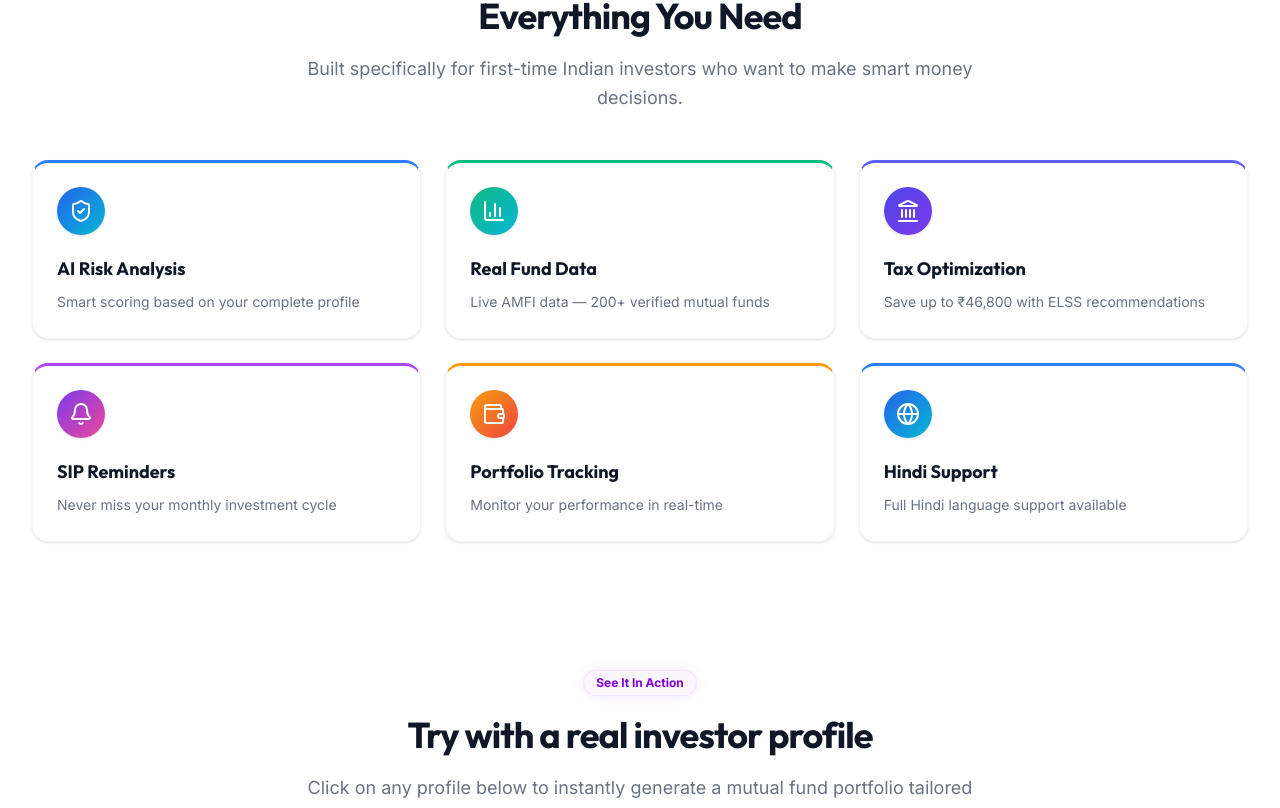
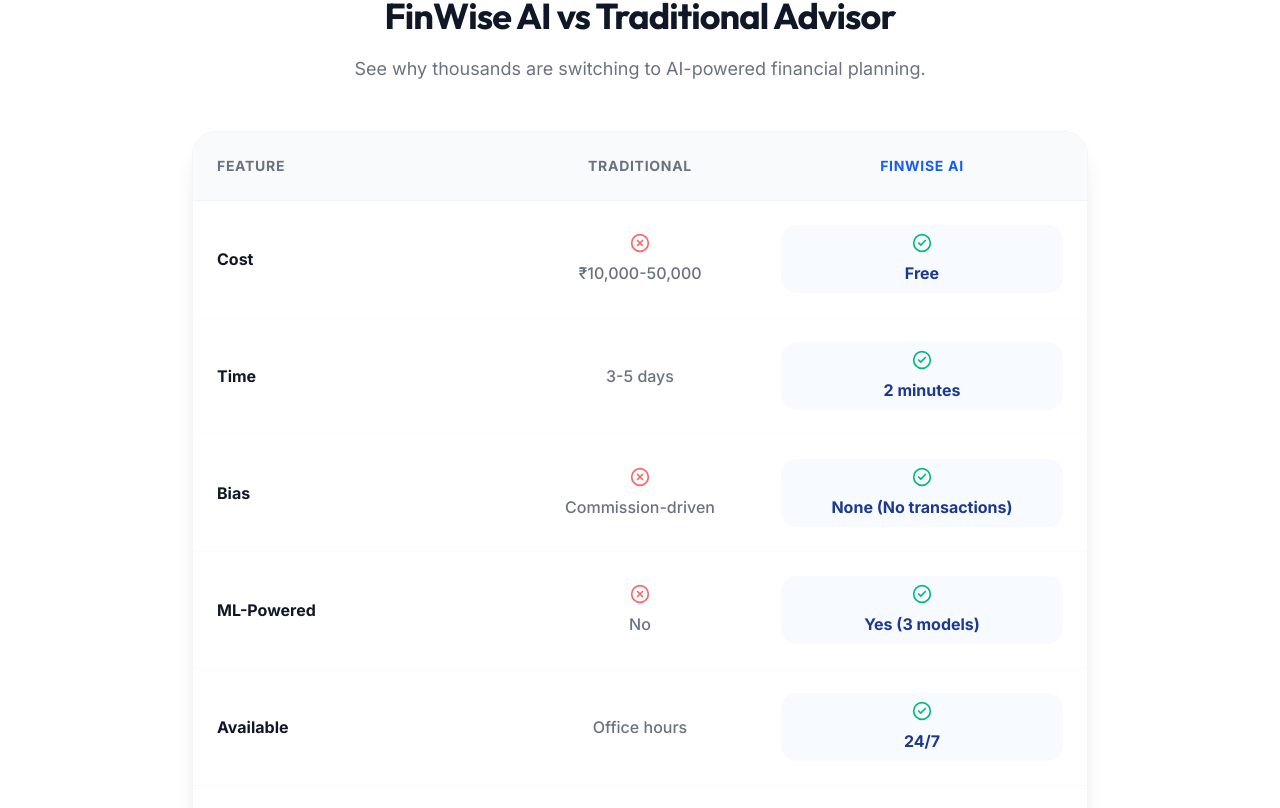
Before and after one commit to rudrathakur3535-ux/finwise-ai-mvp, a Next.js app in the folder frontend/: page / in a window 1280 px wide. Shown: the part 1651-2459 px from the top of the page. Built offline with nearby package versions, Linux system fonts and the light colour scheme.

Commit message:
feat: Add TrustScoreCard and ComparisonTable components

```diff
--- a/frontend/app/page.tsx
+++ b/frontend/app/page.tsx
@@ -13,6 +13,7 @@
 import { SectionHeader } from "../components/ui/premium/SectionHeader";
 import { GradientCard } from "../components/ui/premium/GradientCard";
 import { GlowBadge } from "../components/ui/premium/GlowBadge";
+import { ComparisonTable } from "../components/ComparisonTable";
 
 export default function LandingPage() {
   const router = useRouter();
@@ -226,7 +227,10 @@
           </div>
         </section>
 
-        {/* SECTION 4: FEATURES GRID */}
+        {/* SECTION 4: COMPARISON TABLE */}
+        <ComparisonTable />
+
+        {/* SECTION 5: FEATURES GRID */}
         <section>
           <SectionHeader
             badge="Features"
--- a/frontend/app/results/page.tsx
+++ b/frontend/app/results/page.tsx
@@ -13,6 +13,7 @@
 import { GradientButton } from "../../components/ui/premium/GradientButton";
 import { GlowBadge } from "../../components/ui/premium/GlowBadge";
 import { TaxSavingSection } from "../../components/dashboard/TaxSavingSection";
+import { TrustScoreCard } from "../../components/TrustScoreCard";
 import { AdvisorResponse, RecommendedFund } from "../../lib/types";
 
 // Typewriter Effect Component
@@ -186,6 +187,9 @@
             <TypewriterText text={result.ai_advice || `Aapka risk score ${riskScore}/10 hai. Aapke liye best funds select kiye gaye hain with total monthly SIP of ₹${monthlySip.toLocaleString()}. Consistent SIP se long term mein achhe returns milenge. Invest karte raho!`} />
           </div>
         </motion.div>
+
+        {/* TRUST SCORE WIDGET */}
+        <TrustScoreCard riskScore={riskScore} />
 
         {/* CHARTS GRID */}
         <div className="grid grid-cols-1 lg:grid-cols-3 gap-8">
--- /dev/null
+++ b/frontend/components/ComparisonTable.tsx
@@ -0,0 +1,49 @@
+import { motion } from "framer-motion";
+import { CheckCircle2, XCircle } from "lucide-react";
+import { SectionHeader } from "./ui/premium/SectionHeader";
+
+export function ComparisonTable() {
+  const comparisonData = [
+    { feature: "Cost", traditional: "₹10,000-50,000", finwise: "Free" },
+    { feature: "Time", traditional: "3-5 days", finwise: "2 minutes" },
+    { feature: "Bias", traditional: "Commission-driven", finwise: "None (No transactions)" },
+    { feature: "ML-Powered", traditional: "No", finwise: "Yes (3 models)" },
+    { feature: "Available", traditional: "Office hours", finwise: "24/7" },
+    { feature: "Language", traditional: "English only", finwise: "Hindi + English" }
+  ];
+
+  return (
+    <section>
+      <SectionHeader
+        badge="Comparison"
+        accent="blue"
+        title="FinWise AI vs Traditional Advisor"
+        subtitle="See why thousands are switching to AI-powered financial planning."
+      />
+
+      <div className="max-w-4xl mx-auto mt-12 bg-white rounded-3xl border border-gray-100 shadow-xl overflow-hidden">
+        <div className="grid grid-cols-3 bg-gray-50 border-b border-gray-100 p-6 text-center">
+          <div className="text-left font-bold text-gray-500 uppercase tracking-wider text-sm">Feature</div>
+          <div className="font-bold text-gray-500 uppercase tracking-wider text-sm">Traditional</div>
+          <div className="font-extrabold text-blue-600 uppercase tracking-wider text-sm">FinWise AI</div>
+        </div>
+
+        {comparisonData.map((row, index) => (
+          <div key={index} className="grid grid-cols-3 p-6 border-b border-gray-50 items-center text-center hover:bg-blue-50/30 transition-colors">
+            <div className="text-left font-bold text-gray-900">{row.feature}</div>
+            <div className="text-gray-500 font-medium flex flex-col items-center justify-center gap-1">
+              {(row.traditional === "No" || row.traditional.includes("Commission-driven") || row.traditional.includes("10,000")) ? (
+                <XCircle className="w-5 h-5 text-red-400 mb-1" />
+              ) : null}
+              {row.traditional}
+            </div>
+            <div className="text-blue-900 font-bold flex flex-col items-center justify-center gap-1 bg-blue-50/50 p-2 rounded-lg">
+              <CheckCircle2 className="w-5 h-5 text-emerald-500 mb-1" />
+              {row.finwise}
+            </div>
+          </div>
+        ))}
+      </div>
+    </section>
+  );
+}
--- /dev/null
+++ b/frontend/components/TrustScoreCard.tsx
@@ -0,0 +1,72 @@
+import { motion } from "framer-motion";
+import { ShieldCheck, Bot, CheckCircle2, Database } from "lucide-react";
+
+interface TrustScoreCardProps {
+  riskScore: number;
+}
+
+export function TrustScoreCard({ riskScore }: TrustScoreCardProps) {
+  // Approximate ML score based on Risk Score to show "Both methods agree"
+  const mlScore = (riskScore + (Math.random() * 0.4 - 0.1)).toFixed(1);
+  const ruleScore = riskScore.toFixed(1);
+
+  return (
+    <motion.div
+      initial={{ opacity: 0, y: 20 }} animate={{ opacity: 1, y: 0 }} transition={{ delay: 0.35 }}
+      className="bg-white rounded-3xl p-8 border border-gray-100 shadow-sm mt-8"
+    >
+      <div className="flex items-center gap-3 mb-6">
+        <div className="w-10 h-10 bg-blue-50 rounded-xl flex items-center justify-center">
+          <ShieldCheck className="w-5 h-5 text-blue-600" />
+        </div>
+        <h3 className="text-xl font-bold text-gray-900">🔍 Why Trust This Recommendation?</h3>
+      </div>
+
+      <div className="grid grid-cols-1 md:grid-cols-2 gap-6">
+        <div className="space-y-4">
+          <div className="bg-gray-50 p-4 rounded-xl flex items-start gap-4 border border-gray-100">
+            <Database className="w-6 h-6 text-emerald-500 flex-shrink-0 mt-0.5" />
+            <div>
+              <h4 className="font-bold text-gray-900 text-sm">Data Source Verification</h4>
+              <p className="text-sm text-gray-600 mt-1 flex items-center gap-1">
+                <CheckCircle2 className="w-4 h-4 text-emerald-500" /> Verified against live AMFI data
+              </p>
+            </div>
+          </div>
+
+          <div className="bg-purple-50 p-4 rounded-xl flex items-start gap-4 border border-purple-100">
+            <Bot className="w-6 h-6 text-purple-600 flex-shrink-0 mt-0.5" />
+            <div>
+              <h4 className="font-bold text-purple-900 text-sm">Model Transparency</h4>
+              <p className="text-sm text-purple-800 mt-1">
+                This recommendation used 3 ML models trained on 12,000+ real scenarios.
+              </p>
+            </div>
+          </div>
+        </div>
+
+        <div className="bg-gradient-to-br from-blue-50 to-indigo-50 border border-blue-100 rounded-xl p-6 flex flex-col justify-center">
+          <h4 className="font-bold text-gray-900 text-sm mb-4 text-center">Consensus Verification</h4>
+
+          <div className="flex justify-between items-center mb-4 px-4">
+            <div className="text-center">
+              <p className="text-xs font-bold text-gray-500 uppercase">ML Score</p>
+              <p className="text-2xl font-black text-blue-600">{mlScore}</p>
+            </div>
+            <div className="w-px h-10 bg-gray-200"></div>
+            <div className="text-center">
+              <p className="text-xs font-bold text-gray-500 uppercase">Rule-based</p>
+              <p className="text-2xl font-black text-gray-700">{ruleScore}</p>
+            </div>
+          </div>
+
+          <div className="bg-white/60 p-3 rounded-lg text-center border border-white">
+            <p className="text-sm font-bold text-emerald-600 flex items-center justify-center gap-1">
+              <CheckCircle2 className="w-4 h-4" /> Both methods agree — high confidence
+            </p>
+          </div>
+        </div>
+      </div>
+    </motion.div>
+  );
+}
```
